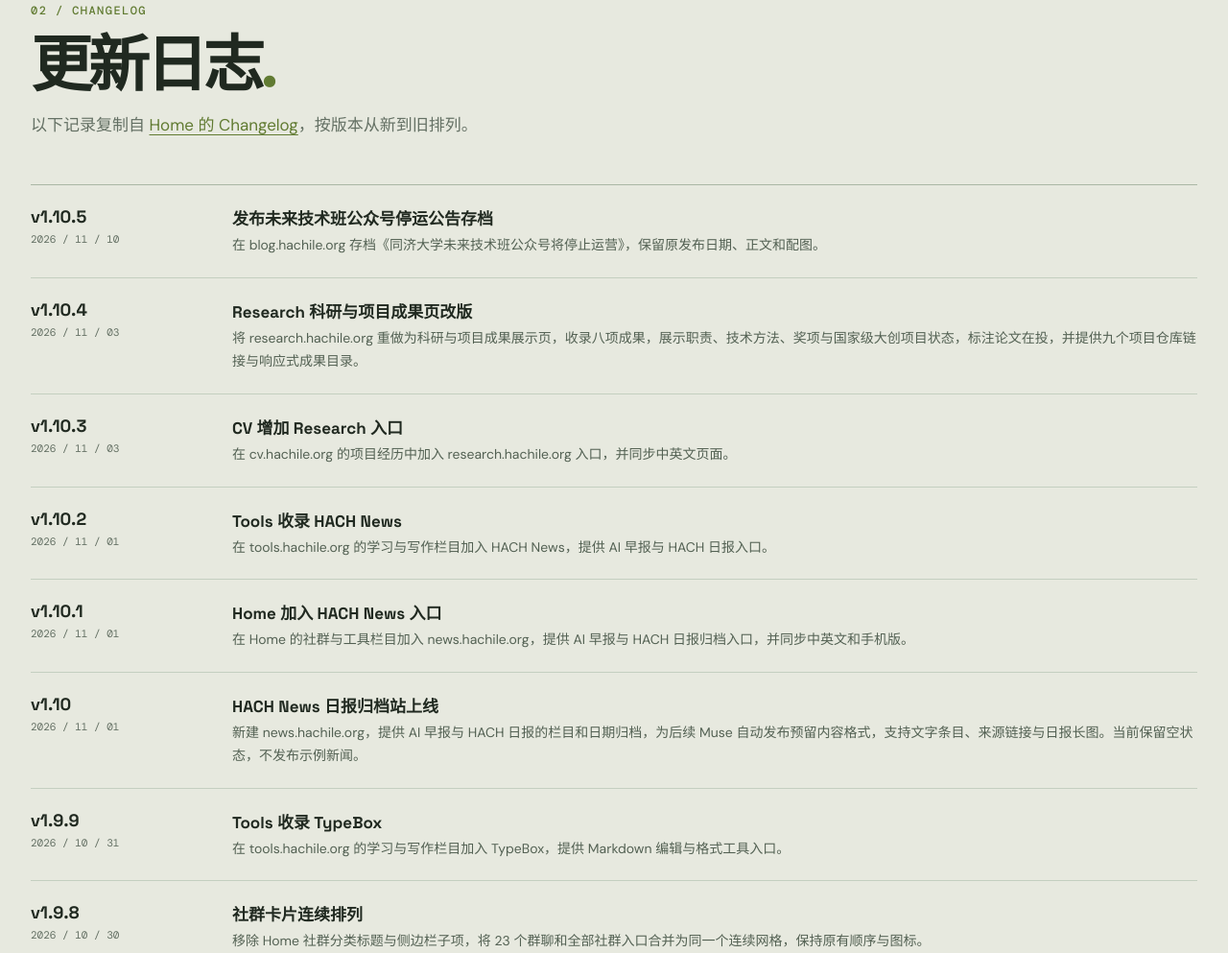
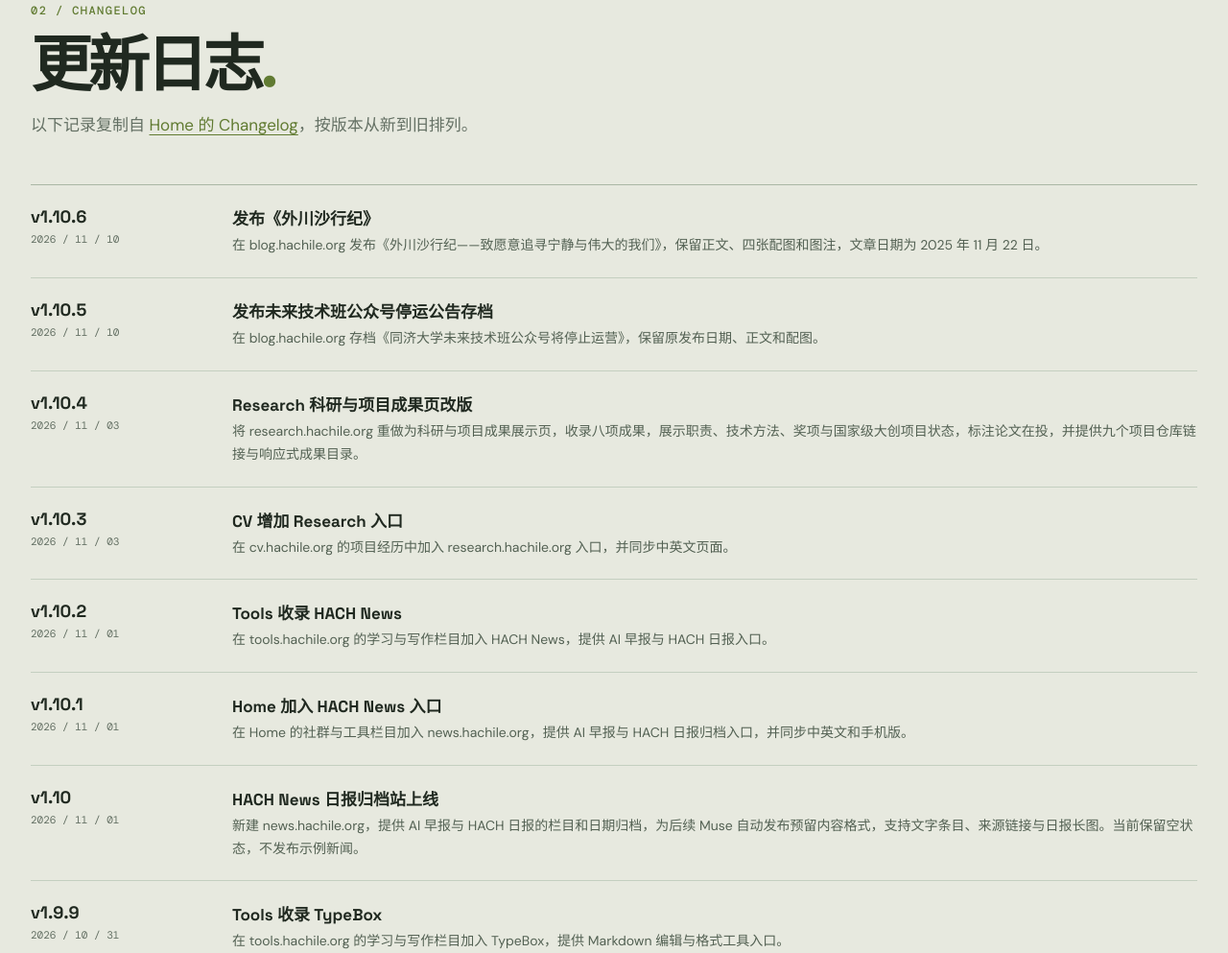
Before and after one commit to GPDdev/site.hachile.org, a plain HTML site: page index.html in a window 1280 px wide. Shown: the part 4200-5193 px from the top of the page at 96% size. Drawn offline with nearby package versions, Linux system fonts and the light colour scheme.

Commit message:
docs: sync Waichuansha travel notes changelog v1.10.6

```diff
--- a/index.html
+++ b/index.html
@@ -82,6 +82,7 @@
     <section class="timeline-section" id="changelog" aria-labelledby="changelog-title"><div class="wrap">
       <div class="section-heading"><p class="eyebrow">02 / CHANGELOG</p><h2 id="changelog-title">更新日志<span class="section-dot">.</span></h2><p>以下记录复制自 <a href="https://home.hachile.org/#changelog">Home 的 Changelog</a>，按版本从新到旧排列。</p></div>
       <div class="timeline">
+        <div class="release"><div><strong>v1.10.6</strong><time datetime="2026-11-10">2026 / 11 / 10</time></div><div><h4>发布《外川沙行纪》</h4><p>在 blog.hachile.org 发布《外川沙行纪——致愿意追寻宁静与伟大的我们》，保留正文、四张配图和图注，文章日期为 2025 年 11 月 22 日。</p></div></div>
         <div class="release"><div><strong>v1.10.5</strong><time datetime="2026-11-10">2026 / 11 / 10</time></div><div><h4>发布未来技术班公众号停运公告存档</h4><p>在 blog.hachile.org 存档《同济大学未来技术班公众号将停止运营》，保留原发布日期、正文和配图。</p></div></div>
         <div class="release"><div><strong>v1.10.4</strong><time datetime="2026-11-03">2026 / 11 / 03</time></div><div><h4>Research 科研与项目成果页改版</h4><p>将 research.hachile.org 重做为科研与项目成果展示页，收录八项成果，展示职责、技术方法、奖项与国家级大创项目状态，标注论文在投，并提供九个项目仓库链接与响应式成果目录。</p></div></div>
         <div class="release"><div><strong>v1.10.3</strong><time datetime="2026-11-03">2026 / 11 / 03</time></div><div><h4>CV 增加 Research 入口</h4><p>在 cv.hachile.org 的项目经历中加入 research.hachile.org 入口，并同步中英文页面。</p></div></div>
```
